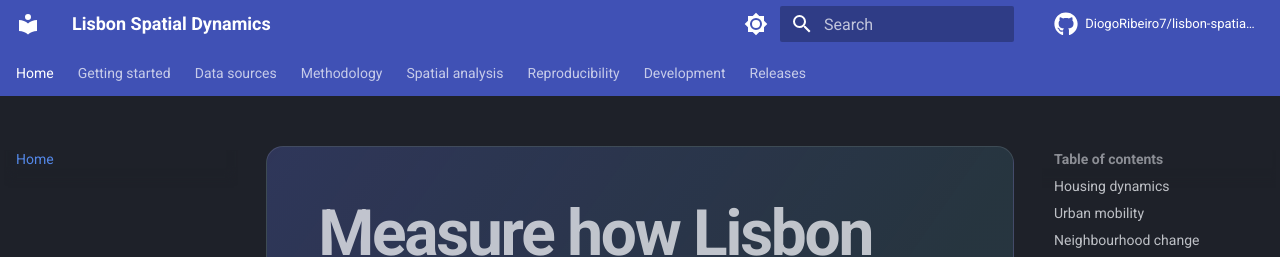
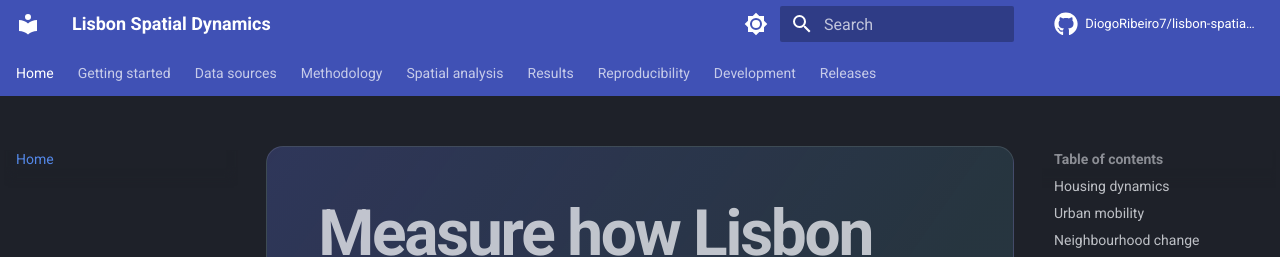
Before and after one commit to DiogoRibeiro7/lisbon-spatial-dynamics, an MkDocs documentation site: the page built from docs/index.md, in a window 1280 px wide and 900 px high. Shown: the top 257 px of the window. Built offline with MkDocs 1.6.1 and Material for MkDocs 9.7.7, drawn with Linux system fonts in a browser that asks for light colours; comment, search, counter and statistics services are not loaded.

Commit message:
docs: add results page to navigation

```diff
--- a/mkdocs.yml
+++ b/mkdocs.yml
@@ -44,6 +44,7 @@ nav:
   - Data sources: data-sources.md
   - Methodology: methodology.md
   - Spatial analysis: spatial-analysis.md
+  - Results: results.md
   - Reproducibility: reproducibility.md
   - Development: development.md
   - Releases: releases.md
```
